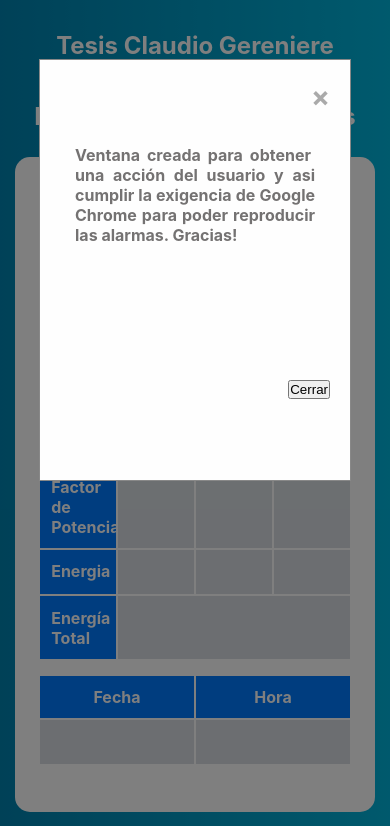
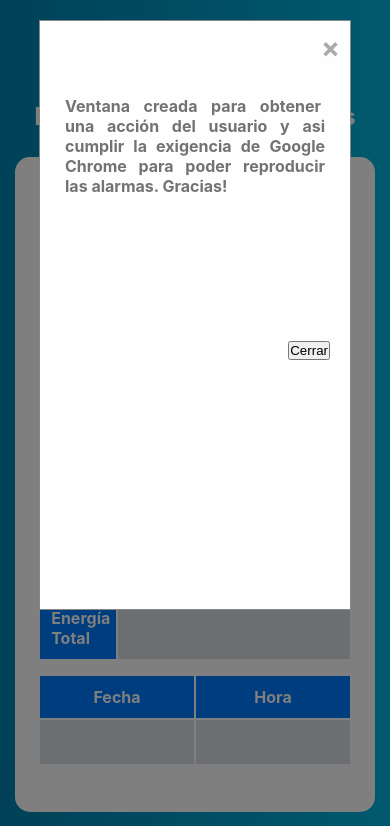
Before and after one commit to marcelogere/Tesis-Claudio-Esc, a plain HTML site: page data/index.html in a window 390 px wide. Shown: the top 826 px of the page. Drawn offline with Linux system fonts and the light colour scheme; no server answers; files whose address does not match are found by name.

Commit message:
Se quitó alert en las alarmas y se modifico estilo ventana modal para movil

```diff
--- a/data/apps/OptionsGauges.js
+++ b/data/apps/OptionsGauges.js
@@ -19,9 +19,6 @@ var sound = new Howl({
     src: ['./media/alarm.wav'],
     loop: true,
     volume: 0.5,
-    onend: function() {
-      console.log('Finished!');
-    }
   });
 
 /* ------------------------------- VRms Options ------------------------------- */
--- a/data/styles/style.css
+++ b/data/styles/style.css
@@ -614,6 +614,12 @@ code {
     font-size: 0.6rem;
   }
 
+  .modal-content {
+    margin: 5% auto;
+    padding: 10px;
+    height: 70%;
+  }
+
   .modal-content p{
     position: relative;
     top: 50px;
```
